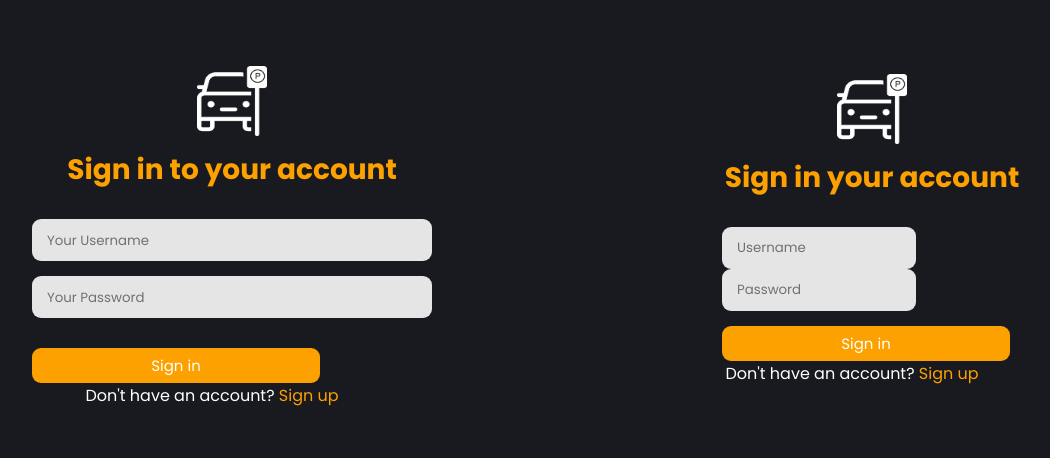
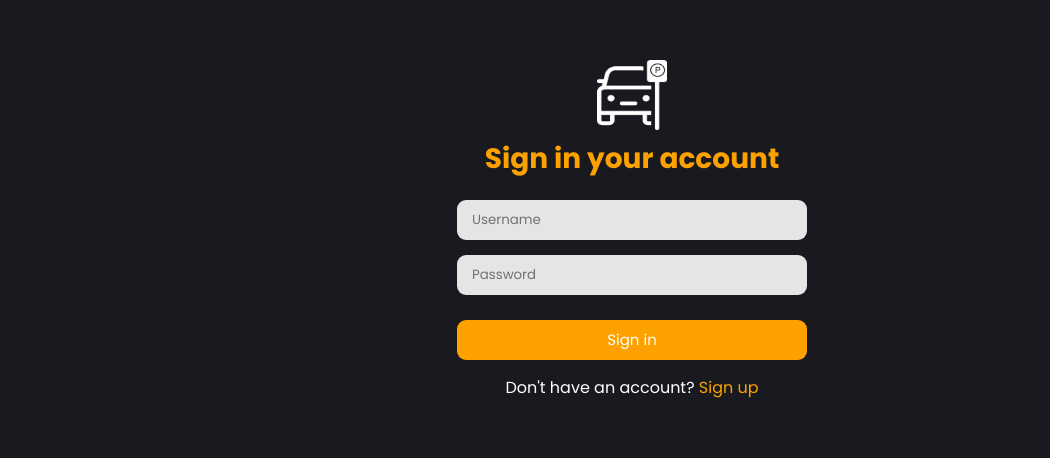
Before and after one commit to sarahajrizi/ParkingManagementSystem, a plain HTML site: page SignIn.html in a window 1280 px wide. Shown: the part 163-621 px from the top of the page, without its empty margins (8-1058 px from the left). Drawn offline with Linux system fonts and the light colour scheme.

Commit message:
Fix centering issues in auth forms

```diff
--- a/SignIn.html
+++ b/SignIn.html
@@ -11,25 +11,14 @@
 </head>
 <body>
     <div class="container">
-        <img src="img/logo.png" alt="Logo" class="logo">
-        <h3 class="title">Sign in to your account</h3>
-        <form>
-            <input type="text" placeholder="Your Username">
-            <input type="password" placeholder="Your Password">
-            <button class="btn-signin">Sign in</button>
-        </form>
-        <a href="SignUp.html">Don't have an account? <span>Sign up</span></a>
-    </div>
-    <section class="signin">
         <img src="./img/logo.png" alt="" class="logo">
         <h3>Sign in your account</h3>
-        <div class="form">
-            <input type="text" placeholder="Username" required>
-            <input type="password" placeholder="Password" required>
+        <form class="form">
+            <input type="text" placeholder="Username">
+            <input type="password" placeholder="Password">
             <button class="btn-signin">Sign in</button>
-            <a href="signup.html">Don't have an account? <span>Sign up</span></a>
-        </div>
-    </section>
+            <a href="SignUp.html">Don't have an account? <span>Sign up</span></a>
+        </form>
+    </div>
 </body>
-
 </html>
--- a/style.css
+++ b/style.css
@@ -1,4 +1,3 @@
-/* Përdor Flexbox për të qëndruar në qendër */
 body {
     background-color: #191a1f;
     display: flex;
@@ -7,33 +6,30 @@ body {
     height: 100vh;
     margin: 0;
     font-family: 'Poppins', sans-serif;
-    margin: 0;
-    padding: 0;
 }
 
-/* Krijon një kuti që mban formën në mes të ekranit */
 .container {
+    border-radius: 15px;
+    padding: 40px;
+    width: 350px;
     display: flex;
     flex-direction: column;
     align-items: center;
-    justify-content: center;
-    width: 400px;
-    padding: 40px;
 }
 
-/* Titulli */
-.container .title {
+h2, h3 {
     color: #FDA100;
     font-size: 28px;
     text-align: center;
+    margin-bottom: 20px;
 }
 
-/* Për formën */
 form {
     display: flex;
     flex-direction: column;
     width: 100%;
     gap: 15px;
+    margin-bottom: 15px;
 }
 
 input {
@@ -43,9 +39,10 @@ input {
     color: #717171;
     padding-left: 15px;
     border: none;
+    width: 100%;
+    box-sizing: border-box;
 }
 
-/* Stilizimi i butonit */
 button, .btn-signin {
     height: 40px;
     background-color: #FDA100;
@@ -55,74 +52,45 @@ button, .btn-signin {
     font-size: 15px;
     cursor: pointer;
     font-family: 'Poppins', sans-serif;
+    width: 100%;
+    margin-top: 10px;
 }
 
 button:hover, .btn-signin:hover {
     background-color: #e08e00d0;
-    transition: 1s;
+    transition: 0.3s;
 }
+
 ::placeholder {
     font-family: 'Poppins', sans-serif;
     color: #717171;
 }
 
-
-/* Lidhjet */
 a {
     text-decoration: none;
     color: white;
+    text-align: center;
     display: block;
-    text-align: center;
-    padding-right: 40px;
-justify-content: center;}
-
-.signup-form  a span{
-    color: #FDA100;
-    background-color: #191A1F;
-    font-family: 'Poppins';
-}
-.signin{
-    margin: 150px auto;
-}
-.logo{
-    width: 70px;
-    height: 70px;
-    margin: 0 auto;
-    display: block;
-}
-h3{
-    text-align: center;
-    color: #FDA100;
-    font-size: 28px;
-}
-.form{
-    width: 300px;
-    margin: 15px auto;
-    display: block;
-    align-items: center;
-}
-.btn-signin{
-    background-color: #FDA100;
-    color: white;
-    width: 288px;
-    height: 35px;
-    margin-top: 15px;
+    width: 100%;
 }
 
 a span {
     color: #FDA100;
 }
 
-/* Logo e qendruar */
 .signup-logo, .logo {
     text-align: center;
-    margin-bottom: -15px;
+    margin-bottom: -20px;
 }
 
 .logo {
     width: 70px;
     height: 70px;
+
 }
+
+
+
 
 
 .menu-panel{
```
Also changed, not shown: SignUp.html (added, +26 -0 lines).
